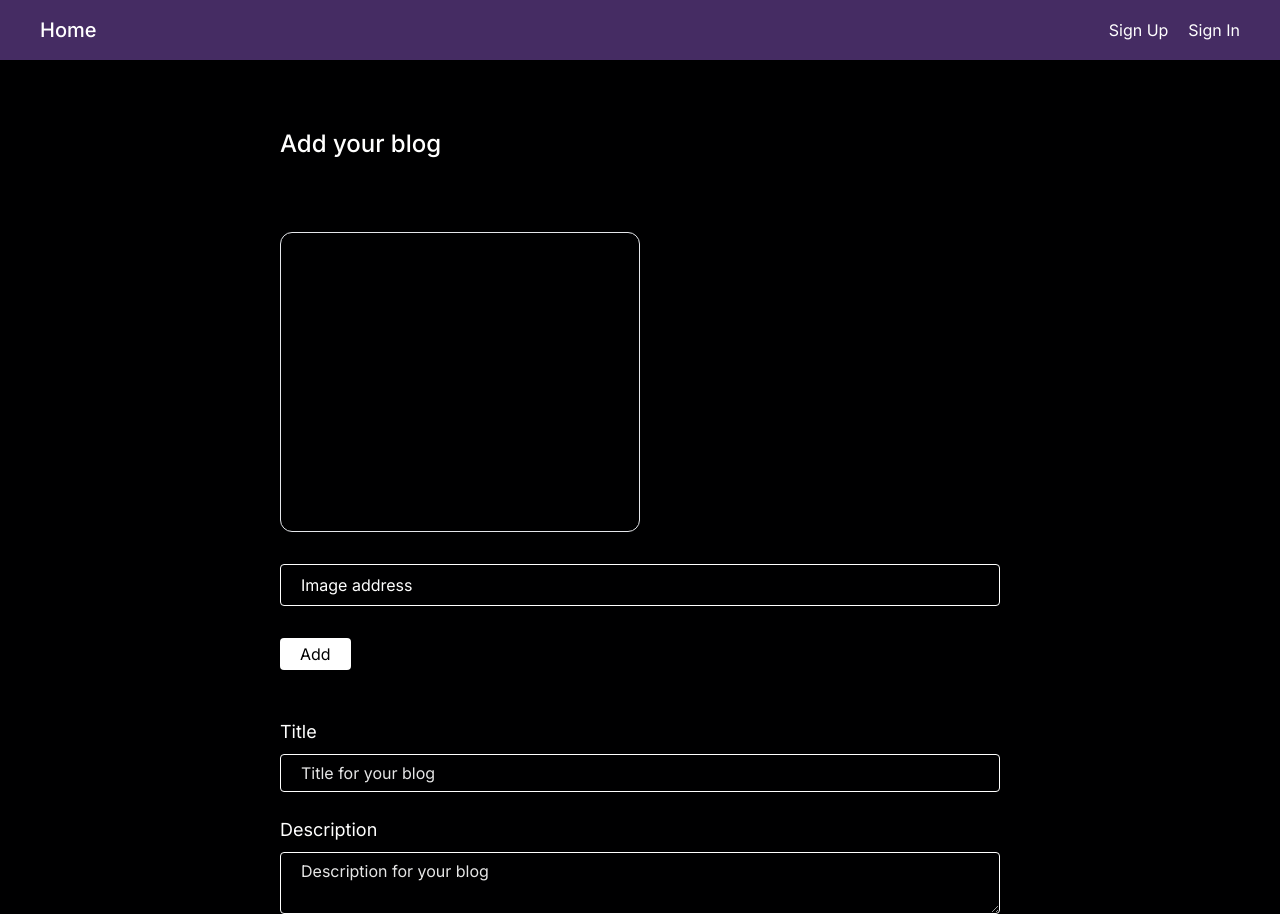
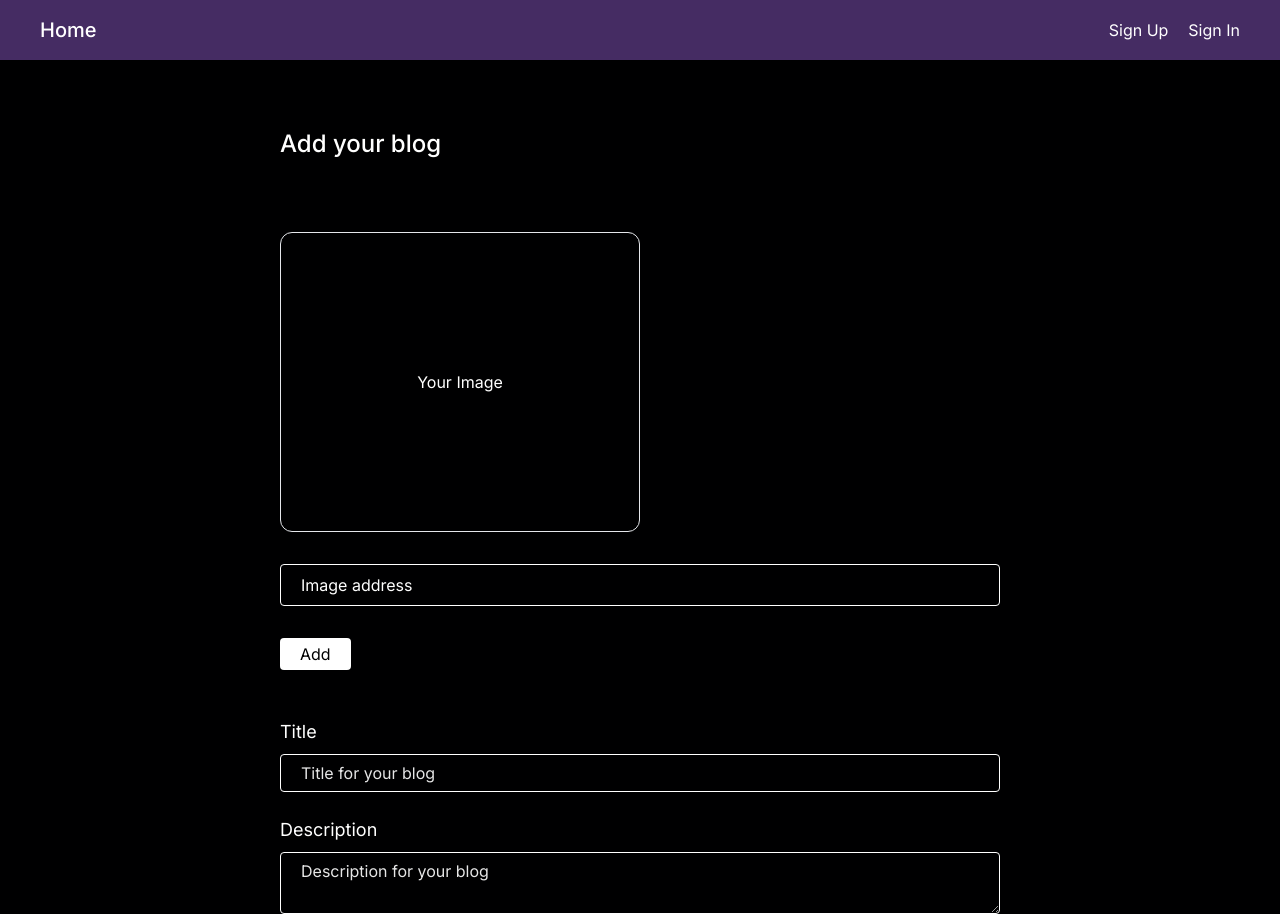
Before and after one commit to lasha-codes/clerk-blog-app, a Next.js app in the folder client/: page /add-blog in a window 1280 px wide. Built offline with nearby package versions, Linux system fonts and the light colour scheme; no server answers.

Commit message:
now we can add image with the image adress

```diff
--- a/client/src/app/add-blog/page.tsx
+++ b/client/src/app/add-blog/page.tsx
@@ -10,12 +10,26 @@ const AddProductPage = () => {
   const [description, setDescription] = useState<string>('')
   const [finalImage, setFinalImage] = useState<string>('')
 
+  const addImage = () => {
+    if (imageAddress.length === 0) {
+      return alert('image must not be empty')
+    }
+    setFinalImage(imageAddress)
+    setImageAddress('')
+  }
+
   return (
     <main className='w-full min-h-[100vh] bg-bgColor text-white'>
       <form className='pt-32 px-10 flex flex-col gap-6 items-start mx-auto w-[800px]'>
         <h2 className='text-2xl font-medium mb-12'>Add your blog</h2>
         <div className='w-full flex flex-col items-start gap-8 mb-6'>
-          <div className='w-1/2 h-[300px] border rounded-xl flex items-center justify-center'></div>
+          <div className='w-1/2 h-[300px] overflow-hidden border rounded-xl flex items-center justify-center'>
+            {finalImage ? (
+              <img src={finalImage} className='w-full h-full object-cover' />
+            ) : (
+              'Your Image'
+            )}
+          </div>
           <input
             value={imageAddress}
             onChange={(e: React.ChangeEvent<HTMLInputElement>) =>
@@ -26,6 +40,7 @@ const AddProductPage = () => {
             className='w-full bg-bgColor border border-white rounded py-2 px-5 placeholder:text-white'
           />
           <button
+            onClick={addImage}
             type='button'
             className='bg-white text-black px-5 py-1 rounded hover:opacity-80 transition-all duration-300 ease-linear'
           >
```
